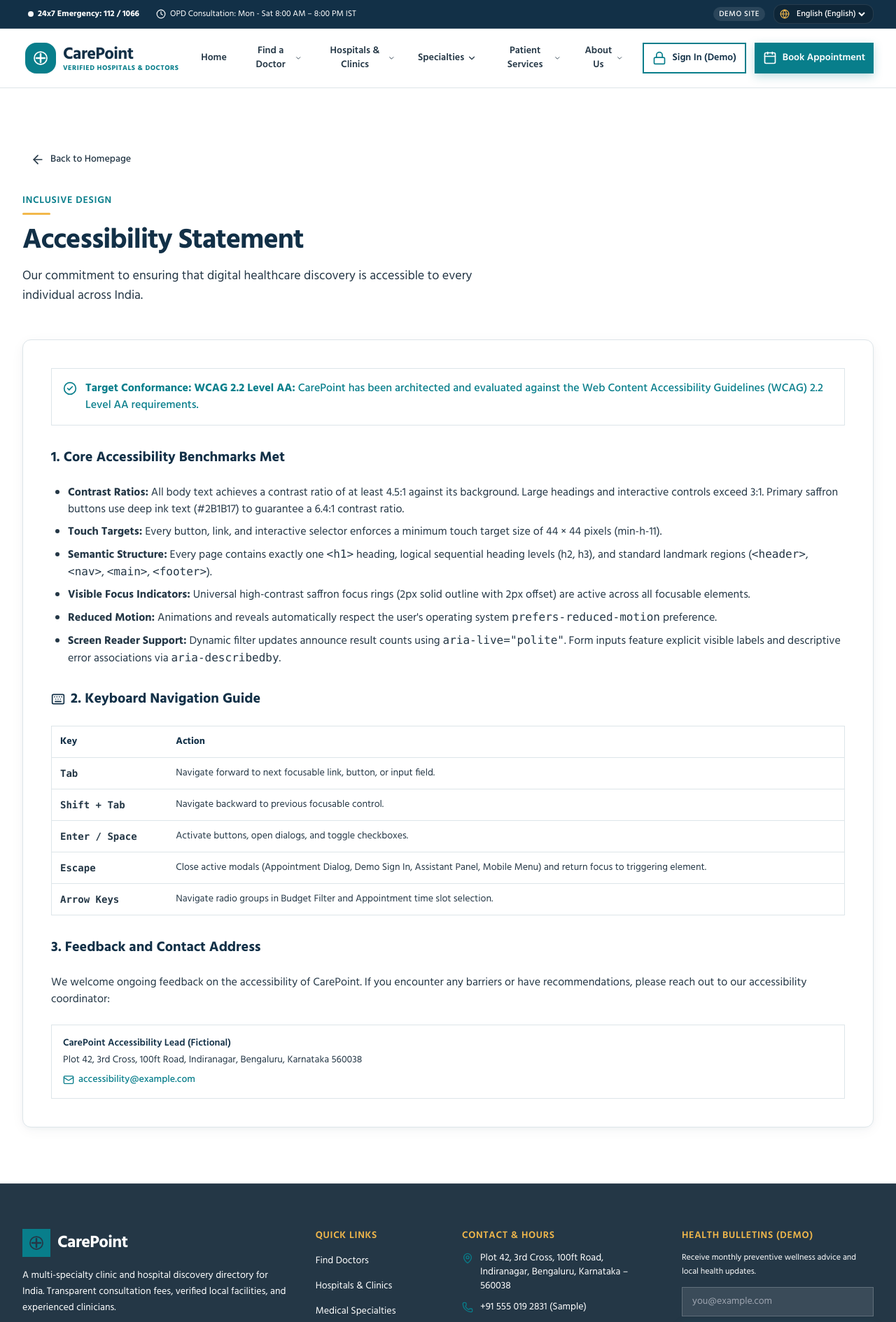
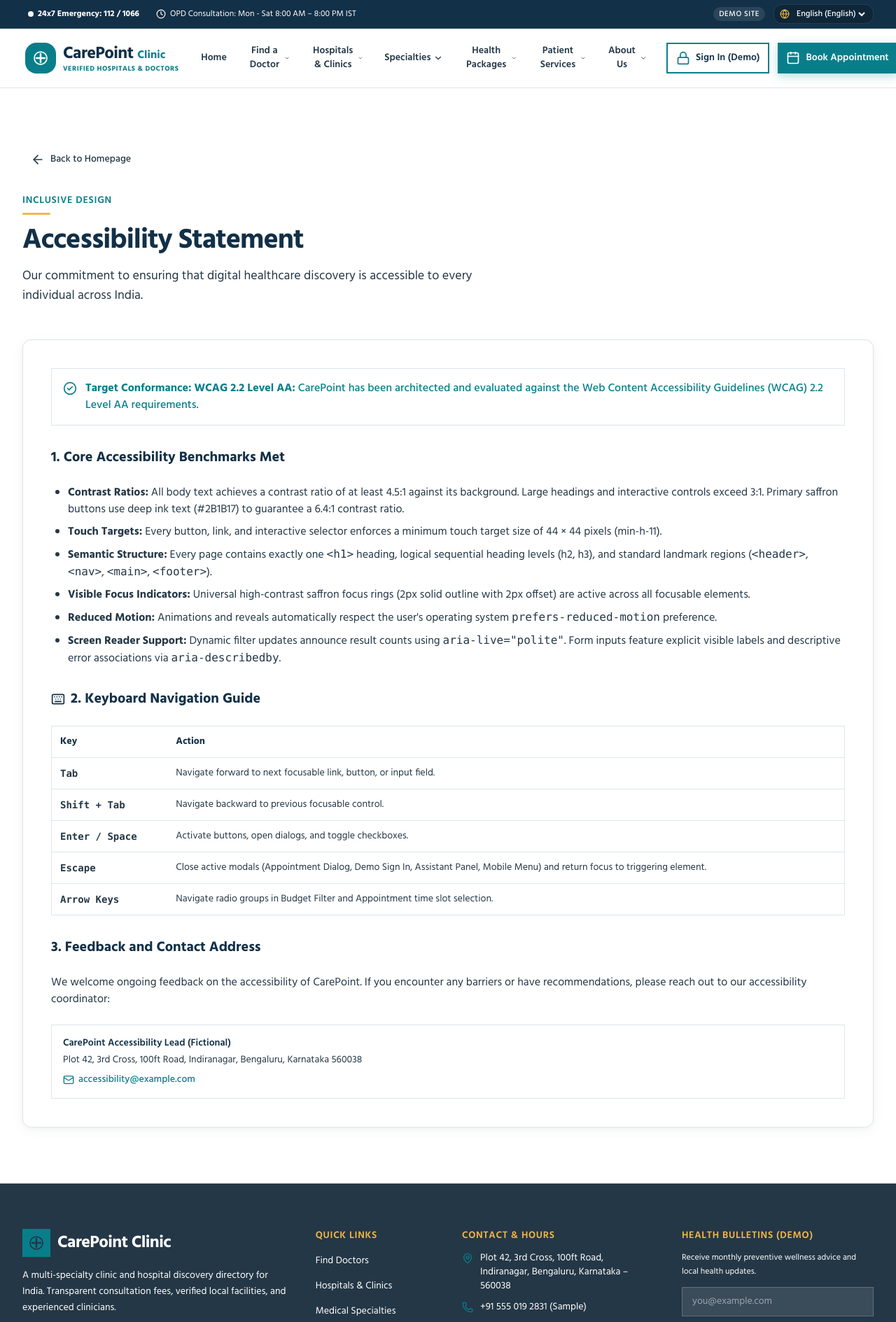
Before and after one commit to Sharathhhh22/carepoint_2, a Next.js app: page /accessibility in a window 1280 px wide. Shown: the top 1889 px of the page at 70% size. Built offline with nearby package versions, Linux system fonts and the light colour scheme.

Commit message:
feat(nav): complete CarePoint Clinic responsive navigation bar with mega menus, debounced hover, and states explorer

```diff
--- a/app/layout.tsx
+++ b/app/layout.tsx
@@ -18,11 +18,11 @@ const hind = Hind({
 });
 
 export const metadata: Metadata = {
-  title: "CarePoint | Multi-Specialty Clinics and Hospitals in India (Demo)",
+  title: "CarePoint Clinic | Multi-Specialty Clinics and Hospitals in India (Demo)",
   description:
     "Discover verified multi-specialty clinics, experienced clinicians, and transparent consultation fees in ₹ across Indian cities. Fictional demonstration portal for RYNX Digital Media.",
   keywords: [
-    "CarePoint",
+    "CarePoint Clinic",
     "clinic discovery India",
     "hospital directory",
     "doctor consultation fee",
@@ -31,12 +31,12 @@ export const metadata: Metadata = {
   ],
   authors: [{ name: "RYNX Digital Media (Category 7 Demo)" }],
   openGraph: {
-    title: "CarePoint | Multi-Specialty Clinics and Hospitals in India (Demo)",
+    title: "CarePoint Clinic | Multi-Specialty Clinics and Hospitals in India (Demo)",
     description:
       "Discover verified clinics, experienced doctors, and transparent consultation fees in ₹ across Bengaluru, Mumbai, and New Delhi.",
     type: "website",
     locale: "en_IN",
-    siteName: "CarePoint Healthcare Demo",
+    siteName: "CarePoint Clinic Healthcare Demo",
   },
   robots: {
     index: true,
--- a/components/layout/Header.tsx
+++ b/components/layout/Header.tsx
@@ -18,11 +18,19 @@ import {
   FindDoctorMegaMenu,
   HospitalsMegaMenu,
   SpecialtiesMegaMenu,
+  HealthPackagesMegaMenu,
   ServicesMegaMenu,
   AboutMegaMenu,
 } from "./MegaMenus";
 
-type ActiveMenu = "doctors" | "hospitals" | "specialties" | "services" | "about" | null;
+type ActiveMenu =
+  | "doctors"
+  | "hospitals"
+  | "specialties"
+  | "packages"
+  | "services"
+  | "about"
+  | null;
 
 export function Header() {
   const [isScrolled, setIsScrolled] = useState(false);
@@ -36,6 +44,37 @@ export function Header() {
   const navContainerRef = useRef<HTMLDivElement | null>(null);
   const mobileMenuTriggerRef = useRef<HTMLButtonElement | null>(null);
   const loginTriggerRef = useRef<HTMLButtonElement | null>(null);
+  const hoverTimeoutRef = useRef<NodeJS.Timeout | null>(null);
+
+  // Smooth hover handlers with 120ms debounce to prevent jitter
+  const handleMouseEnter = (menu: ActiveMenu) => {
+    if (hoverTimeoutRef.current) {
+      clearTimeout(hoverTimeoutRef.current);
+      hoverTimeoutRef.current = null;
+    }
+    setActiveMenu(menu);
+  };
+
+  const handleMouseLeave = () => {
+    if (hoverTimeoutRef.current) {
+      clearTimeout(hoverTimeoutRef.current);
+    }
+    hoverTimeoutRef.current = setTimeout(() => {
+      setActiveMenu(null);
+    }, 120);
+  };
+
+  const cancelClose = () => {
+    if (hoverTimeoutRef.current) {
+      clearTimeout(hoverTimeoutRef.current);
+      hoverTimeoutRef.current = null;
+    }
+  };
+
+  const toggleMenu = (menu: ActiveMenu) => {
+    cancelClose();
+    setActiveMenu((prev) => (prev === menu ? null : menu));
+  };
 
   // Close dropdown on click outside or Escape
   useEffect(() => {
@@ -59,10 +98,13 @@ export function Header() {
     return () => {
       document.removeEventListener("mousedown", handleClickOutside);
       document.removeEventListener("keydown", handleKeyDown);
+      if (hoverTimeoutRef.current) {
+        clearTimeout(hoverTimeoutRef.current);
+      }
     };
   }, []);
 
-  // Sticky header with blur after 16px of scroll
+  // Sticky header shadow after 16px of scroll
   useEffect(() => {
     const handleScroll = () => {
       if (window.scrollY > 16) {
@@ -76,10 +118,6 @@ export function Header() {
     return () => window.removeEventListener("scroll", handleScroll);
   }, []);
 
-  const toggleMenu = (menu: ActiveMenu) => {
-    setActiveMenu((prev) => (prev === menu ? null : menu));
-  };
-
   return (
     <>
       <header
@@ -90,13 +128,17 @@ export function Header() {
         }`}
       >
         <Container>
-          <div className="flex items-center justify-between gap-4" ref={navContainerRef}>
-            {/* Logo mark and wordmark (Narayana Health inspired, distinctive CarePoint branding) */}
+          <div
+            className="flex items-center justify-between gap-4 relative"
+            ref={navContainerRef}
+            onMouseLeave={handleMouseLeave}
+          >
+            {/* Logo mark and CarePoint Clinic wordmark */}
             <Link
               href="/"
               onClick={() => setActiveMenu(null)}
               className="flex items-center gap-2.5 group focus-visible:outline-none focus-visible:ring-2 focus-visible:ring-teal rounded p-1 shrink-0"
-              aria-label="CarePoint - Return to Homepage"
+              aria-label="CarePoint Clinic - Return to Homepage"
             >
               <div className="size-10 sm:size-11 rounded-lg bg-teal text-white font-bold flex items-center justify-center shadow-sm group-hover:bg-teal-hover transition-colors">
                 <svg
@@ -114,30 +156,39 @@ export function Header() {
                 </svg>
               </div>
               <div className="flex flex-col">
-                <span className="text-xl sm:text-2xl font-bold tracking-tight text-navy group-hover:text-teal transition-colors">
+                <div className="flex items-baseline gap-1.5">
+                  <span className="text-xl sm:text-2xl font-black tracking-tight text-navy group-hover:text-teal transition-colors">
                     CarePoint
                   </span>
-                <span className="text-[10px] text-teal font-bold tracking-wider uppercase -mt-1 hidden xl:block">
-                  Verified Hospitals & Doctors
+                  <span className="text-sm sm:text-base font-bold text-teal tracking-normal">
+                    Clinic
+                  </span>
+                </div>
+                <span className="text-[10px] text-teal font-bold tracking-wider uppercase -mt-0.5 hidden xl:block">
+                  Verified Hospitals &amp; Doctors
                 </span>
               </div>
             </Link>
 
             {/* Desktop Navigation with Mega Menus */}
             <nav
-              className="hidden lg:flex items-center gap-0.5 xl:gap-2 text-xs xl:text-sm font-semibold text-text-primary"
+              className="hidden lg:flex items-center gap-0.5 xl:gap-1.5 text-xs xl:text-sm font-semibold text-text-primary"
               aria-label="Primary Navigation"
             >
               <Link
                 href="/"
                 onClick={() => setActiveMenu(null)}
+                onMouseEnter={() => handleMouseEnter(null)}
                 className="px-2 xl:px-3 py-2 rounded-md hover:text-teal hover:bg-bg-secondary transition-colors"
               >
                 Home
               </Link>
 
               {/* Find a Doctor Mega Menu Button */}
-              <div className="relative">
+              <div
+                className="relative"
+                onMouseEnter={() => handleMouseEnter("doctors")}
+              >
                 <button
                   type="button"
                   onClick={() => toggleMenu("doctors")}
@@ -152,22 +203,19 @@ export function Header() {
                   <span>Find a Doctor</span>
                   <ChevronDown
                     className={`size-3.5 transition-transform duration-200 ${
-                      activeMenu === "doctors" ? "rotate-180 text-teal" : "text-text-secondary"
+                      activeMenu === "doctors"
+                        ? "rotate-180 text-teal"
+                        : "text-text-secondary"
                     }`}
                   />
                 </button>
-                {activeMenu === "doctors" && (
-                  <div className="absolute left-0 top-full pt-2 z-50">
-                    <FindDoctorMegaMenu
-                      onClose={() => setActiveMenu(null)}
-                      onOpenBooking={() => setIsBookingOpen(true)}
-                    />
-                  </div>
-                )}
               </div>
 
-              {/* Hospitals & Clinics Mega Menu Button (With States Details Menu!) */}
-              <div className="relative">
+              {/* Hospitals & Clinics Mega Menu Button (With Indian States details menu) */}
+              <div
+                className="relative"
+                onMouseEnter={() => handleMouseEnter("hospitals")}
+              >
                 <button
                   type="button"
                   onClick={() => toggleMenu("hospitals")}
@@ -179,24 +227,22 @@ export function Header() {
                       : "hover:text-teal hover:bg-bg-secondary"
                   }`}
                 >
-                  <span>Hospitals & Clinics</span>
+                  <span>Hospitals &amp; Clinics</span>
                   <ChevronDown
                     className={`size-3.5 transition-transform duration-200 ${
-                      activeMenu === "hospitals" ? "rotate-180 text-teal" : "text-text-secondary"
+                      activeMenu === "hospitals"
+                        ? "rotate-180 text-teal"
+                        : "text-text-secondary"
                     }`}
                   />
                 </button>
-                {activeMenu === "hospitals" && (
-                  <div className="absolute left-[-100px] top-full pt-2 z-50">
-                    <HospitalsMegaMenu
-                      onClose={() => setActiveMenu(null)}
-                    />
-                  </div>
-                )}
               </div>
 
               {/* Specialties Mega Menu Button */}
-              <div className="relative">
+              <div
+                className="relative"
+                onMouseEnter={() => handleMouseEnter("specialties")}
+              >
                 <button
                   type="button"
                   onClick={() => toggleMenu("specialties")}
@@ -211,21 +257,46 @@ export function Header() {
                   <span>Specialties</span>
                   <ChevronDown
                     className={`size-3.5 transition-transform duration-200 ${
-                      activeMenu === "specialties" ? "rotate-180 text-teal" : "text-text-secondary"
+                      activeMenu === "specialties"
+                        ? "rotate-180 text-teal"
+                        : "text-text-secondary"
                     }`}
                   />
                 </button>
-                {activeMenu === "specialties" && (
-                  <div className="absolute left-[-200px] top-full pt-2 z-50">
-                    <SpecialtiesMegaMenu
-                      onClose={() => setActiveMenu(null)}
+              </div>
+
+              {/* Health Packages Mega Menu Button */}
+              <div
+                className="relative"
+                onMouseEnter={() => handleMouseEnter("packages")}
+              >
+                <button
+                  type="button"
+                  onClick={() => toggleMenu("packages")}
+                  aria-expanded={activeMenu === "packages"}
+                  aria-haspopup="true"
+                  className={`px-2 xl:px-3 py-2 rounded-md flex items-center gap-1 transition-colors ${
+                    activeMenu === "packages"
+                      ? "text-teal bg-teal-pale font-bold"
+                      : "hover:text-teal hover:bg-bg-secondary"
+                  }`}
+                >
+                  <span>Health Packages</span>
+                  <ChevronDown
+                    className={`size-3.5 transition-transform duration-200 ${
+                      activeMenu === "packages"
+                        ? "rotate-180 text-teal"
+                        : "text-text-secondary"
+                    }`}
                   />
-                  </div>
-                )}
+                </button>
               </div>
 
               {/* Patient Services Mega Menu Button */}
-              <div className="relative">
+              <div
+                className="relative"
+                onMouseEnter={() => handleMouseEnter("services")}
+              >
                 <button
                   type="button"
                   onClick={() => toggleMenu("services")}
@@ -240,22 +311,19 @@ export function Header() {
                   <span>Patient Services</span>
                   <ChevronDown
                     className={`size-3.5 transition-transform duration-200 ${
-                      activeMenu === "services" ? "rotate-180 text-teal" : "text-text-secondary"
+                      activeMenu === "services"
+                        ? "rotate-180 text-teal"
+                        : "text-text-secondary"
                     }`}
                   />
                 </button>
-                {activeMenu === "services" && (
-                  <div className="absolute right-[-100px] top-full pt-2 z-50">
-                    <ServicesMegaMenu
-                      onClose={() => setActiveMenu(null)}
-                      onOpenBooking={() => setIsBookingOpen(true)}
-                    />
-                  </div>
-                )}
               </div>
 
               {/* About Us Menu Button */}
-              <div className="relative">
+              <div
+                className="relative"
+                onMouseEnter={() => handleMouseEnter("about")}
+              >
                 <button
                   type="button"
                   onClick={() => toggleMenu("about")}
@@ -270,19 +338,81 @@ export function Header() {
                   <span>About Us</span>
                   <ChevronDown
                     className={`size-3.5 transition-transform duration-200 ${
-                      activeMenu === "about" ? "rotate-180 text-teal" : "text-text-secondary"
+                      activeMenu === "about"
+                        ? "rotate-180 text-teal"
+                        : "text-text-secondary"
                     }`}
                   />
                 </button>
-                {activeMenu === "about" && (
-                  <div className="absolute right-0 top-full pt-2 z-50">
-                    <AboutMegaMenu
+              </div>
+            </nav>
+
+            {/* Centered Mega Menu Overlays Positioned Relative to Header Container */}
+            {activeMenu === "doctors" && (
+              <div
+                className="absolute left-1/2 -translate-x-1/2 top-full pt-2 z-50"
+                onMouseEnter={cancelClose}
+                onMouseLeave={handleMouseLeave}
+              >
+                <FindDoctorMegaMenu
                   onClose={() => setActiveMenu(null)}
+                  onOpenBooking={() => setIsBookingOpen(true)}
                 />
               </div>
             )}
+
+            {activeMenu === "hospitals" && (
+              <div
+                className="absolute left-1/2 -translate-x-1/2 top-full pt-2 z-50"
+                onMouseEnter={cancelClose}
+                onMouseLeave={handleMouseLeave}
+              >
+                <HospitalsMegaMenu onClose={() => setActiveMenu(null)} />
               </div>
-            </nav>
+            )}
+
+            {activeMenu === "specialties" && (
+              <div
+                className="absolute left-1/2 -translate-x-1/2 top-full pt-2 z-50"
+                onMouseEnter={cancelClose}
+                onMouseLeave={handleMouseLeave}
+              >
+                <SpecialtiesMegaMenu onClose={() => setActiveMenu(null)} />
+              </div>
+            )}
+
+            {activeMenu === "packages" && (
+              <div
+                className="absolute left-1/2 -translate-x-1/2 top-full pt-2 z-50"
+                onMouseEnter={cancelClose}
+                onMouseLeave={handleMouseLeave}
+              >
+                <HealthPackagesMegaMenu onClose={() => setActiveMenu(null)} />
+              </div>
+            )}
+
+            {activeMenu === "services" && (
+              <div
+                className="absolute left-1/2 -translate-x-1/2 top-full pt-2 z-50"
+                onMouseEnter={cancelClose}
+                onMouseLeave={handleMouseLeave}
+              >
+                <ServicesMegaMenu
+                  onClose={() => setActiveMenu(null)}
+                  onOpenBooking={() => setIsBookingOpen(true)}
+                />
+              </div>
+            )}
+
+            {activeMenu === "about" && (
+              <div
+                className="absolute right-0 top-full pt-2 z-50"
+                onMouseEnter={cancelClose}
+                onMouseLeave={handleMouseLeave}
+              >
+                <AboutMegaMenu onClose={() => setActiveMenu(null)} />
+              </div>
+            )}
 
             {/* Right actions: Login demo, Book Appointment, Mobile menu */}
             <div className="flex items-center gap-2 sm:gap-2.5 xl:gap-3 shrink-0">
--- a/components/layout/MobileMenu.tsx
+++ b/components/layout/MobileMenu.tsx
@@ -121,15 +121,20 @@ export function MobileMenu({
               href="/"
               onClick={handleLinkClick}
               className="flex items-center gap-2.5 group focus-visible:outline-none focus-visible:ring-2 focus-visible:ring-teal rounded"
-              aria-label="CarePoint - Return to Homepage"
+              aria-label="CarePoint Clinic - Return to Homepage"
             >
               <div className="size-9 rounded-lg bg-teal text-white font-bold flex items-center justify-center text-sm shadow-sm group-hover:bg-teal-hover transition-colors">
                 CP
               </div>
               <div className="flex flex-col">
-                <span className="font-bold text-lg text-navy leading-none group-hover:text-teal transition-colors">
-                  CarePoint
-                </span>
+                <div className="flex items-baseline gap-1">
+                  <span className="font-black text-lg text-navy leading-none group-hover:text-teal transition-colors">
+                    CarePoint
+                  </span>
+                  <span className="text-sm font-bold text-teal leading-none">
+                    Clinic
+                  </span>
+                </div>
                 <span className="text-[10px] text-teal font-semibold mt-0.5">Healthcare India</span>
               </div>
             </Link>
--- a/lib/data/site.ts
+++ b/lib/data/site.ts
@@ -22,8 +22,8 @@ export interface SiteConfig {
 }
 
 export const siteConfig: SiteConfig = {
-  name: "CarePoint",
-  wordmark: "CarePoint",
+  name: "CarePoint Clinic",
+  wordmark: "CarePoint Clinic",
   tagline: "Healthcare, closer to home.",
   description:
     "A multi-specialty clinic and hospital discovery directory for India. Transparent consultation fees, verified local facilities, and experienced clinicians.",
```
Also changed, not shown: components/layout/MegaMenus.tsx (+71 -1 lines). Lines whose indentation alone changed are shown as unchanged.
